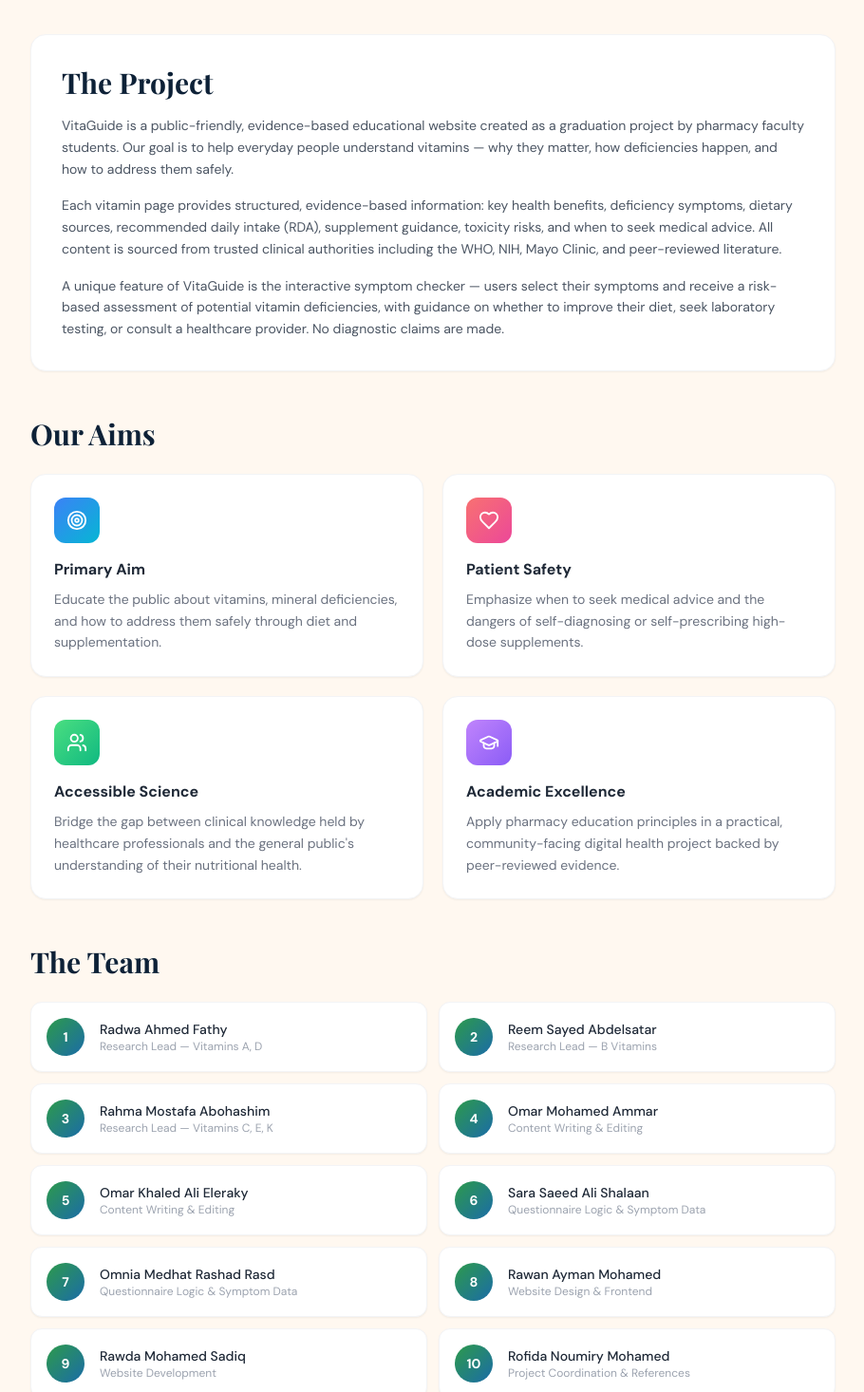
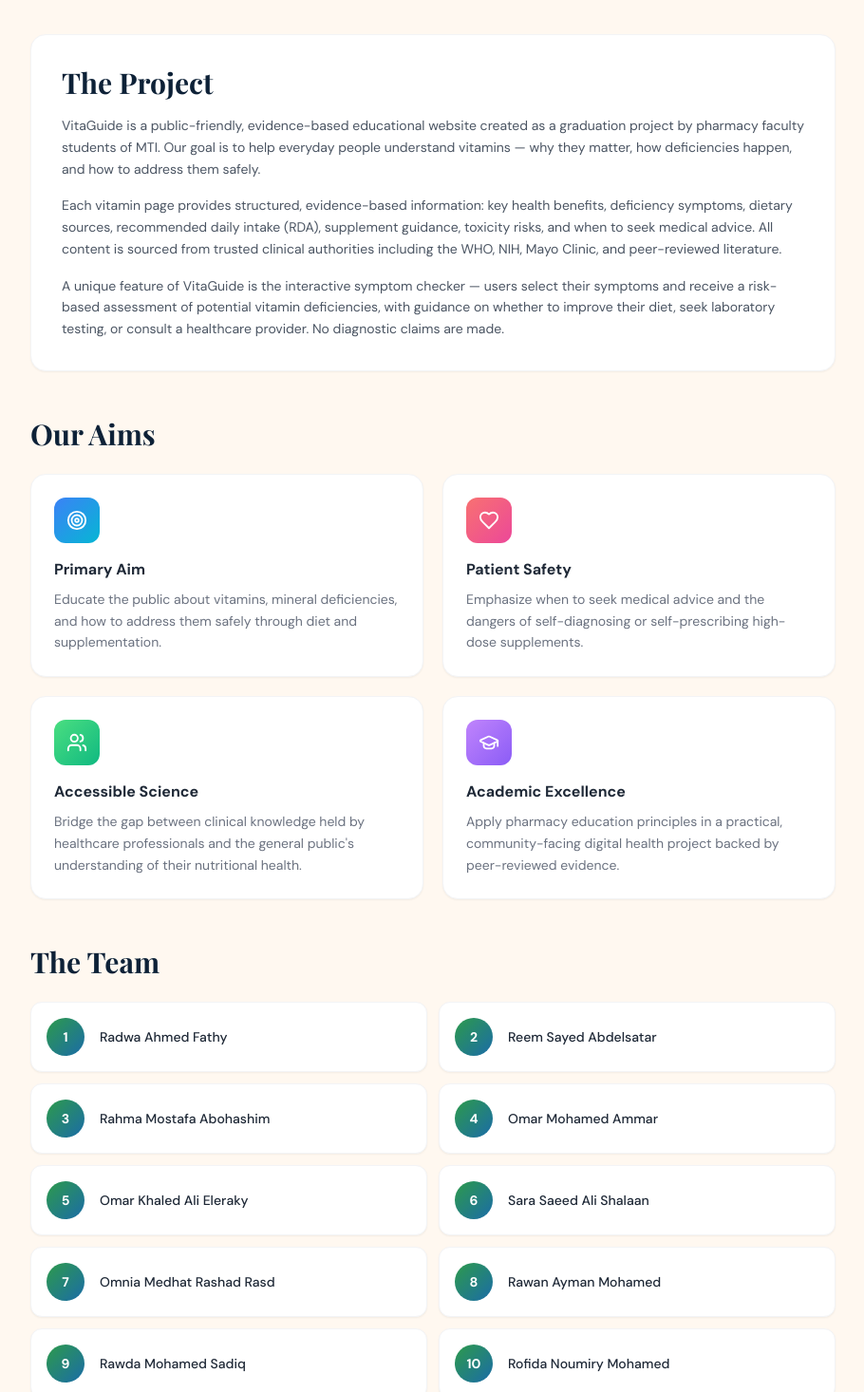
Before and after one commit to Abdelrhman-Ahmed-XD/VitaGuide, a React (Vite) app: page /about in a window 1280 px wide. Shown: the part 340-1806 px from the top of the page at 95% size, without its empty margins (184-1094 px from the left). Built offline with nearby package versions, Linux system fonts and the light colour scheme.

Commit message:
VitaGuide

```diff
--- a/src/pages/About.jsx
+++ b/src/pages/About.jsx
@@ -1,16 +1,16 @@
-import { GraduationCap, Target, Heart, Users } from "lucide-react";
+import {GraduationCap, Target, Heart, Users} from "lucide-react";
 
 const teamMembers = [
-  { name: "Radwa Ahmed Fathy", role: "Research Lead — Vitamins A, D" },
-  { name: "Reem Sayed Abdelsatar", role: "Research Lead — B Vitamins" },
-  { name: "Rahma Mostafa Abohashim", role: "Research Lead — Vitamins C, E, K" },
-  { name: "Omar Mohamed Ammar", role: "Content Writing & Editing" },
-  { name: "Omar Khaled Ali Eleraky", role: "Content Writing & Editing" },
-  { name: "Sara Saeed Ali Shalaan", role: "Questionnaire Logic & Symptom Data" },
-  { name: "Omnia Medhat Rashad Rasd ", role: "Questionnaire Logic & Symptom Data" },
-  { name: "Rawan Ayman Mohamed ", role: "Website Design & Frontend" },
-  { name: "Rawda Mohamed Sadiq ", role: "Website Development" },
-  { name: "Rofida Noumiry Mohamed ", role: "Project Coordination & References" },
+    {name: "Radwa Ahmed Fathy", role: " "},
+    {name: "Reem Sayed Abdelsatar", role: ""},
+    {name: "Rahma Mostafa Abohashim", role: ""},
+    {name: "Omar Mohamed Ammar", role: ""},
+    {name: "Omar Khaled Ali Eleraky", role: ""},
+    {name: "Sara Saeed Ali Shalaan", role: ""},
+    {name: "Omnia Medhat Rashad Rasd ", role: ""},
+    {name: "Rawan Ayman Mohamed ", role: ""},
+    {name: "Rawda Mohamed Sadiq ", role: ""},
+    {name: "Rofida Noumiry Mohamed ", role: " "},
 ];
 
 const aims = [
@@ -50,7 +50,8 @@ export default function About() {
                         About VitaGuide
                     </h1>
                     <p className="text-green-100 text-lg">
-            A graduation project by pharmacy students dedicated to improving nutritional literacy and public health.
+                        A graduation project by pharmacy students dedicated to improving nutritional literacy and public
+                        health.
                     </p>
                 </div>
             </div>
@@ -61,13 +62,21 @@ export default function About() {
                     <h2 className="font-display text-3xl font-bold text-deep mb-4">The Project</h2>
                     <div className="prose text-gray-600 leading-relaxed space-y-4 text-sm">
                         <p>
-              VitaGuide is a public-friendly, evidence-based educational website created as a graduation project by pharmacy faculty students. Our goal is to help everyday people understand vitamins — why they matter, how deficiencies happen, and how to address them safely.
+                            VitaGuide is a public-friendly, evidence-based educational website created as a graduation
+                            project by pharmacy faculty students of MTI. Our goal is to help everyday people understand
+                            vitamins — why they matter, how deficiencies happen, and how to address them safely.
                         </p>
                         <p>
-              Each vitamin page provides structured, evidence-based information: key health benefits, deficiency symptoms, dietary sources, recommended daily intake (RDA), supplement guidance, toxicity risks, and when to seek medical advice. All content is sourced from trusted clinical authorities including the WHO, NIH, Mayo Clinic, and peer-reviewed literature.
+                            Each vitamin page provides structured, evidence-based information: key health benefits,
+                            deficiency symptoms, dietary sources, recommended daily intake (RDA), supplement guidance,
+                            toxicity risks, and when to seek medical advice. All content is sourced from trusted
+                            clinical authorities including the WHO, NIH, Mayo Clinic, and peer-reviewed literature.
                         </p>
                         <p>
-              A unique feature of VitaGuide is the interactive symptom checker — users select their symptoms and receive a risk-based assessment of potential vitamin deficiencies, with guidance on whether to improve their diet, seek laboratory testing, or consult a healthcare provider. No diagnostic claims are made.
+                            A unique feature of VitaGuide is the interactive symptom checker — users select their
+                            symptoms and receive a risk-based assessment of potential vitamin deficiencies, with
+                            guidance on whether to improve their diet, seek laboratory testing, or consult a healthcare
+                            provider. No diagnostic claims are made.
                         </p>
                     </div>
                 </div>
@@ -78,8 +87,9 @@ export default function About() {
                     <div className="grid sm:grid-cols-2 gap-5">
                         {aims.map((aim) => (
                             <div key={aim.title} className="bg-white rounded-2xl p-6 shadow-sm border border-gray-100">
-                <div className={`w-12 h-12 rounded-xl bg-gradient-to-br ${aim.color} flex items-center justify-center mb-4`}>
-                  <aim.icon size={22} className="text-white" />
+                                <div
+                                    className={`w-12 h-12 rounded-xl bg-gradient-to-br ${aim.color} flex items-center justify-center mb-4`}>
+                                    <aim.icon size={22} className="text-white"/>
                                 </div>
                                 <h3 className="font-bold text-gray-800 mb-2">{aim.title}</h3>
                                 <p className="text-gray-500 text-sm leading-relaxed">{aim.description}</p>
@@ -93,8 +103,10 @@ export default function About() {
                     <h2 className="font-display text-3xl font-bold text-deep mb-6">The Team</h2>
                     <div className="grid sm:grid-cols-2 gap-3">
                         {teamMembers.map((member, i) => (
-              <div key={i} className="bg-white rounded-xl p-4 shadow-sm border border-gray-100 flex items-center gap-4">
-                <div className="w-10 h-10 rounded-full bg-gradient-to-br from-leaf to-primary flex items-center justify-center text-white font-bold text-sm flex-shrink-0">
+                            <div key={i}
+                                 className="bg-white rounded-xl p-4 shadow-sm border border-gray-100 flex items-center gap-4">
+                                <div
+                                    className="w-10 h-10 rounded-full bg-gradient-to-br from-leaf to-primary flex items-center justify-center text-white font-bold text-sm flex-shrink-0">
                                     {i + 1}
                                 </div>
                                 <div>
@@ -111,7 +123,8 @@ export default function About() {
                 <div className="bg-gradient-to-br from-deep to-[#1a3a5c] rounded-2xl p-8 text-white">
                     <h2 className="font-display text-2xl font-bold mb-3">Academic Supervision</h2>
                     <p className="text-gray-300 text-sm leading-relaxed mb-4">
-            This project was developed under the academic supervision of the Faculty of Pharmacy, MTI , as part of the 2026 graduation requirements.
+                        This project was developed under the academic supervision of the Faculty of Pharmacy, MTI , as
+                        part of the 2026 graduation requirements.
                     </p>
                     <div className="space-y-2">
                         <div className="bg-white/10 rounded-xl p-3">
@@ -125,7 +138,13 @@ export default function About() {
                 <div className="bg-amber-50 border border-amber-300 rounded-2xl p-6">
                     <h3 className="font-bold text-amber-800 mb-2">⚠️ Full Medical Disclaimer</h3>
                     <p className="text-amber-700 text-sm leading-relaxed">
-            The content on VitaGuide is produced for educational and informational purposes only. It is based on evidence from reputable scientific and clinical sources, but it does not constitute medical advice, diagnosis, or treatment recommendations. VitaGuide is not a substitute for professional medical consultation. Always consult a qualified physician, pharmacist, or registered dietitian before making any changes to your diet, supplement use, or medical management. The creators of this website accept no liability for decisions made based on information provided here.
+                        The content on VitaGuide is produced for educational and informational purposes only. It is
+                        based on evidence from reputable scientific and clinical sources, but it does not constitute
+                        medical advice, diagnosis, or treatment recommendations. VitaGuide is not a substitute for
+                        professional medical consultation. Always consult a qualified physician, pharmacist, or
+                        registered dietitian before making any changes to your diet, supplement use, or medical
+                        management. The creators of this website accept no liability for decisions made based on
+                        information provided here.
                     </p>
                 </div>
             </div>
```
Lines whose indentation alone changed are shown as unchanged.
